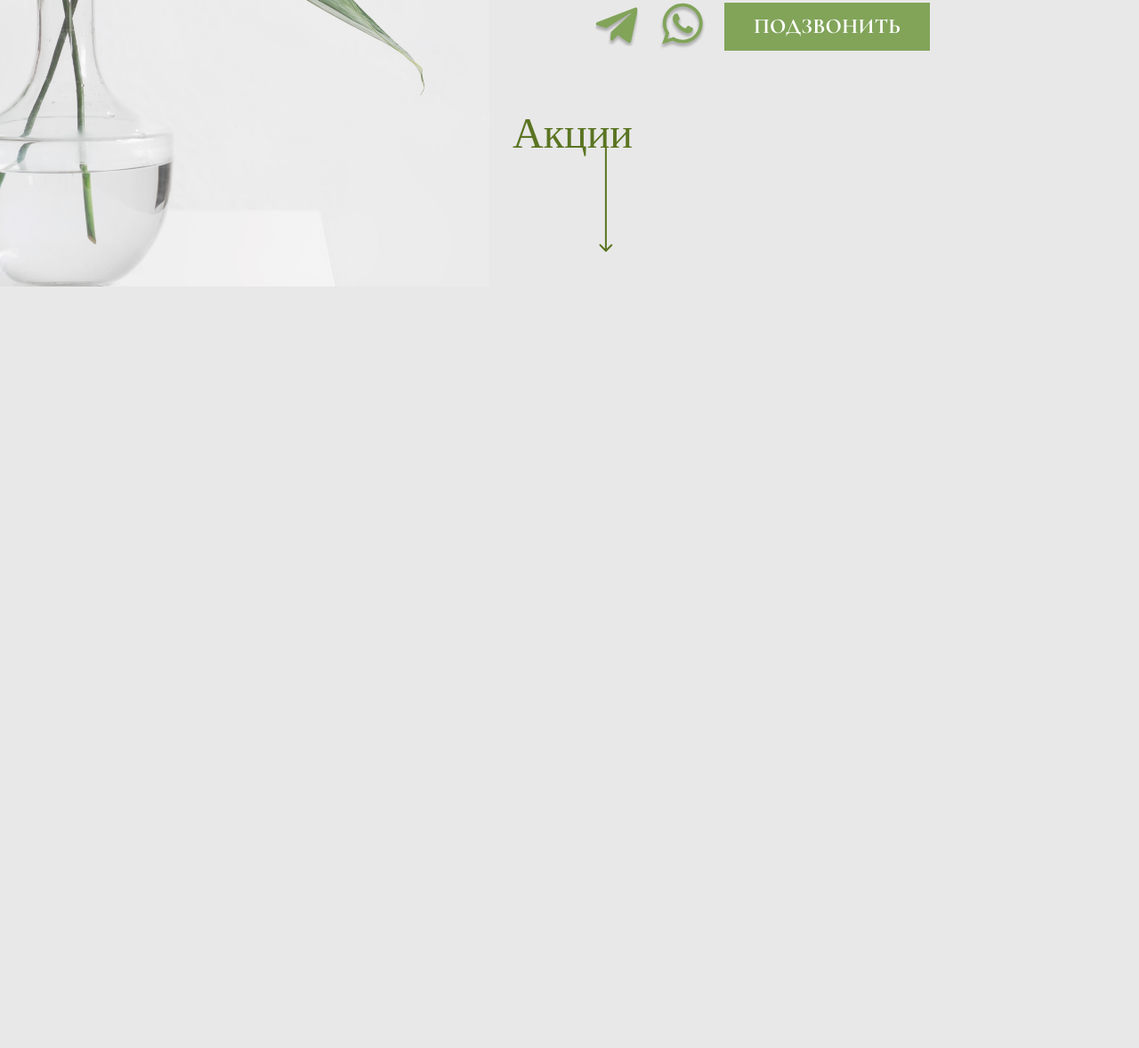
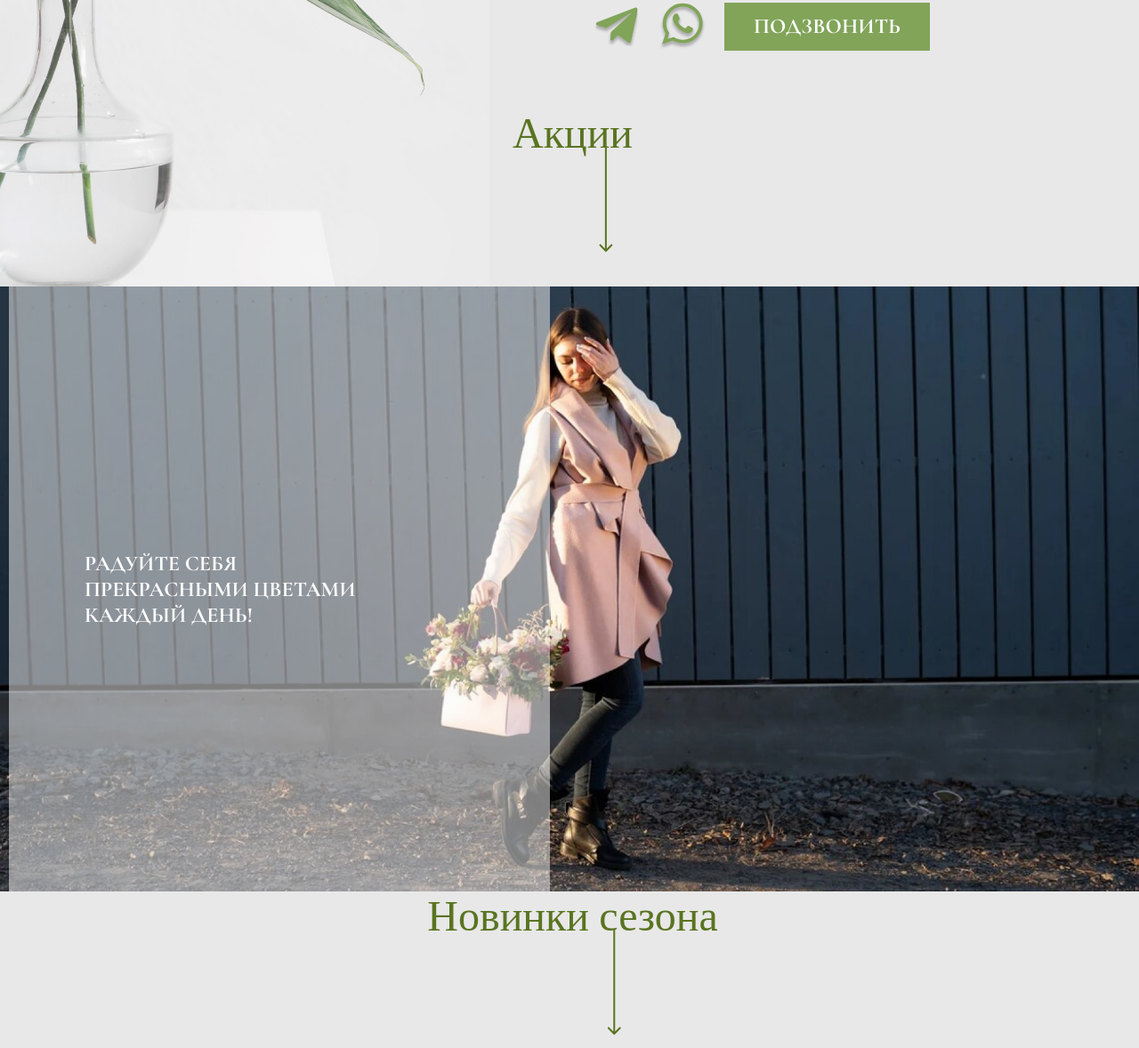
Before and after one commit to Ivanuch22/LaFlowers, a website: page docs/index.html in a window 1280 px wide. Shown: the part 1713-2891 px from the top of the page at 89% size. Before the commit the page ends 2035 px from the top, so only its background shows below. Drawn offline with nearby package versions, Linux system fonts and the light colour scheme.

Commit message:
Create Main FullScrin

```diff
--- a/docs/index.html
+++ b/docs/index.html
@@ -191,7 +191,7 @@
                </a>
                <a class="secondSection__link" href="#">Подзвонить</a>
             </div>
-            <button class="secondSection__button">
+            <button class="secondSection__button button">
                Акции
                <div class="arrow">
                   <img class="arrow-img" src="img/Arrow.svg" alt="">
@@ -200,7 +200,22 @@
          </div>
       </div>
    </section>
-
+   <section class="fullScrinSection">
+      <div class="fullScrinSection__bg" style="background-image: url(img/FullScrin.jpg);">
+         <div class="container">
+            <h4 class="fullScrinSection__text">Радуйте себя прекрасными цветами каждый день!</h4>
+         </div>
+      </div>
+      <div class="container">
+         <button class="fullScrinSection__button button">
+            Новинки сезона
+            <div class="arrow">
+               <img class="arrow-img" src="img/Arrow.svg" alt="">
+            </div>
+         </button>
+      </div>
+   </section>
+   <section class="section"></section>
    <script src="js/main.min.js"></script>
 </body>
 
--- a/docs/scss/global.scss
+++ b/docs/scss/global.scss
@@ -22,3 +22,21 @@ body {
    background-position: left bottom;
    background-size: 43% auto;
 }
+.button {
+   position: relative;
+   bottom: 24px;
+   left: 50%;
+   background-color: transparent;
+   transform: translateX(-50%);
+   font-family: "Cormorant Garamond", serif;
+   font-weight: 300;
+   font-size: 48px;
+   line-height: 58px;
+   text-indent: 7px;
+   color: #5a7421;
+   .arrow {
+      position: relative;
+      bottom: 15px;
+      transform: translateX(-24%);
+   }
+}
--- a/docs/scss/style.scss
+++ b/docs/scss/style.scss
@@ -238,21 +238,46 @@
    }
    &__button {
       position: absolute;
-      bottom: 24px;
-      left: 50%;
-      background-color: transparent;
-      transform: translateX(-50%);
-      font-family: "Cormorant Garamond", serif;
-      font-weight: 300;
-      font-size: 48px;
-      line-height: 58px;
-      text-indent: 7px;
-      text-transform: capitalize;
-      color: #5a7421;
+   }
+}
+
+.fullScrinSection {
+   max-height: 100vh;
+
+   &__bg {
+      background-size: cover;
+      background-repeat: no-repeat;
+      background-position: center center;
+      height: 85vh;
+   }
+   &__text {
+      max-width: 323px;
+      display: flex;
+      height: 85vh;
+      margin-left: 85px;
+      align-items: center;
+      font-family: "Cormorant Infant", serif;
+      font-weight: bold;
+      text-align: left;
+      font-size: 24px;
+      line-height: 29px;
+      text-transform: uppercase;
+      color: #ffffff;
+      position: relative;
+      &::before {
+         content: "";
+         top: 0;
+         left: -85px;
+         bottom: 0;
+         width: 608px;
+         position: absolute;
+         background: rgba(251, 251, 251, 0.5);
+      }
+   }
+   &__button {
+      bottom: 0px;
       .arrow {
-         position: relative;
-         bottom: 15px;
-         transform: translateX(-24%);
+         transform: translateX(-36%);
       }
    }
 }
```
Also changed, not shown: docs/css/style.min.css, docs/img/FullScrin.jpg (added).
